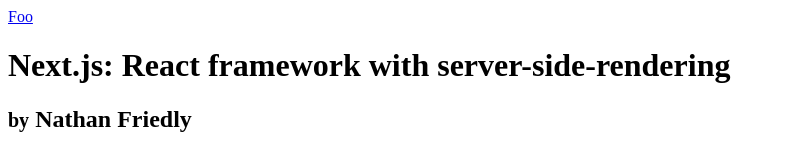
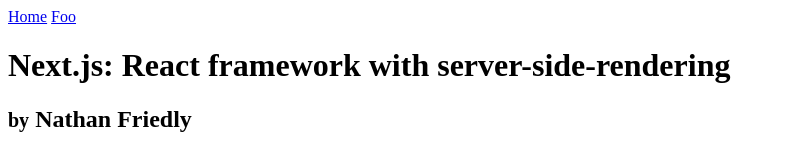
Before and after one commit to nfriedly/nextjsdemo, a Next.js app: page / in a window 1280 px wide. Shown: the top 154 px of the page, without its empty margins (0-785 px from the left). Built offline with nearby package versions, Linux system fonts and the light colour scheme.

Commit message:
use layout component

```diff
--- a/pages/index.js
+++ b/pages/index.js
@@ -1,10 +1,8 @@
-import Link from 'next/link';
+import Layout from '../components/layout'
 
 export default function() {
   return (
-    <div>
-
-      <Link href="/foo"><a>Foo</a></Link>
+    <Layout>
 
       <h1>Next.js: React framework with server-side-rendering</h1>
       <h2><small>by</small> Nathan Friedly</h2>
@@ -16,6 +14,6 @@
       </ul>
 
       <img src="/static/underduck.jpg" />
-    </div>
+    </Layout>
   );
 }
```
Also changed, not shown: pages/foo.js (+7 -1 lines).
